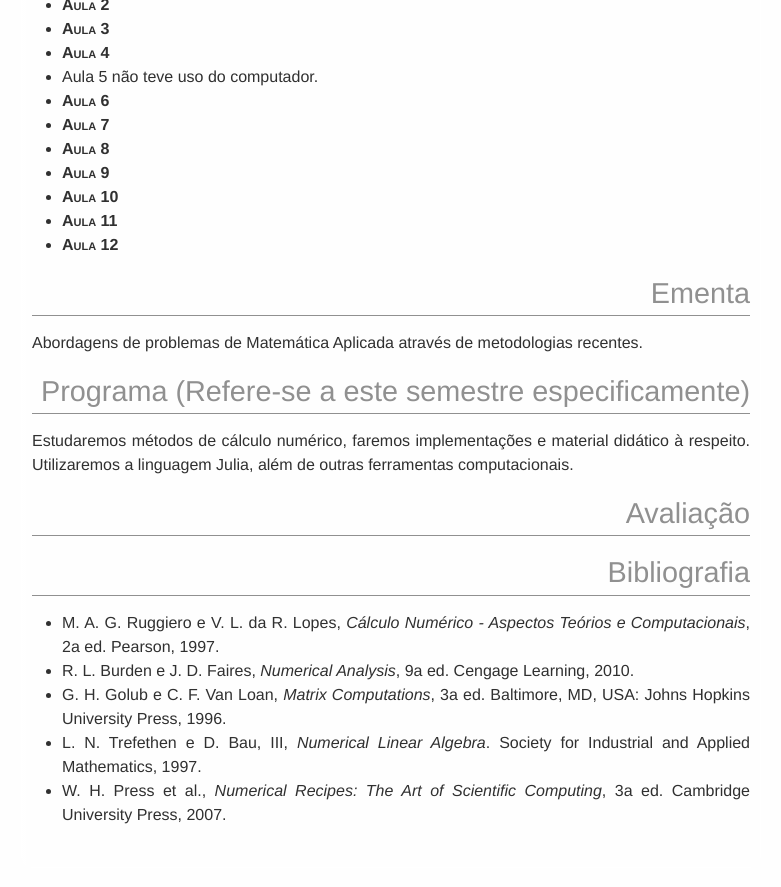
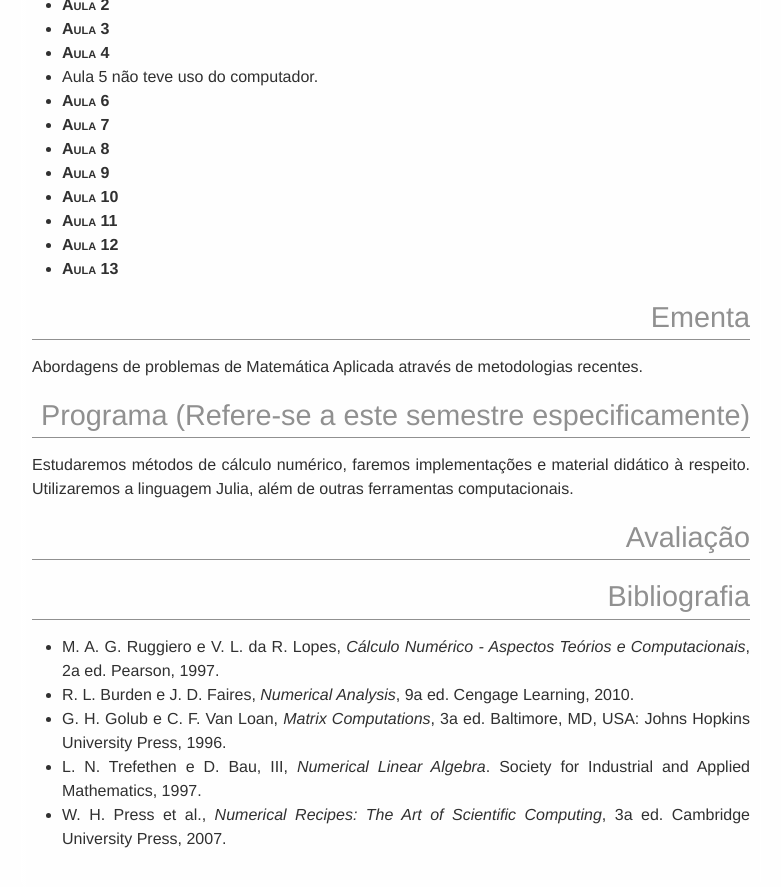
Before and after one commit to abelsiqueira/abelsiqueira.github.io-old, a Jekyll site: the page built from disciplinas/cm116-2016s1.md, in a window 1280 px wide and 900 px high, scrolled down 1059 px. Shown: the top 887 px of the window, without its empty margins (249-1030 px from the left). Built offline with Jekyll 4.4.1, drawn with Linux system fonts in a browser that asks for light colours.

Commit message:
Aula 13 de cm116

```diff
--- a/disciplinas/cm116-2016s1.md
+++ b/disciplinas/cm116-2016s1.md
@@ -43,6 +43,7 @@ Para manter uma conexão ativa, vamos tentar usar a ferramenta abaixo:
   - [Aula 10]({{ site.baseurl }}/disciplinas/cm116/Aula10.ipynb)
   - [Aula 11](https://www.sharelatex.com/project/57057341211d0aab16eea240)
   - [Aula 12]({{ site.baseurl }}/disciplinas/cm116/Aula12.ipynb)
+  - [Aula 13]({{ site.baseurl }}/disciplinas/cm116/Aula13.ipynb)
 
 # Ementa
 
```
Also changed, not shown: 1 other file.
